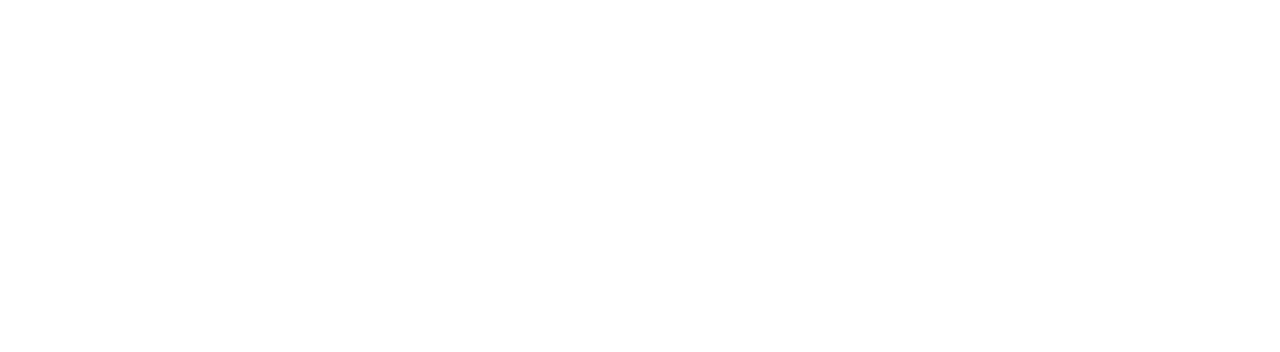
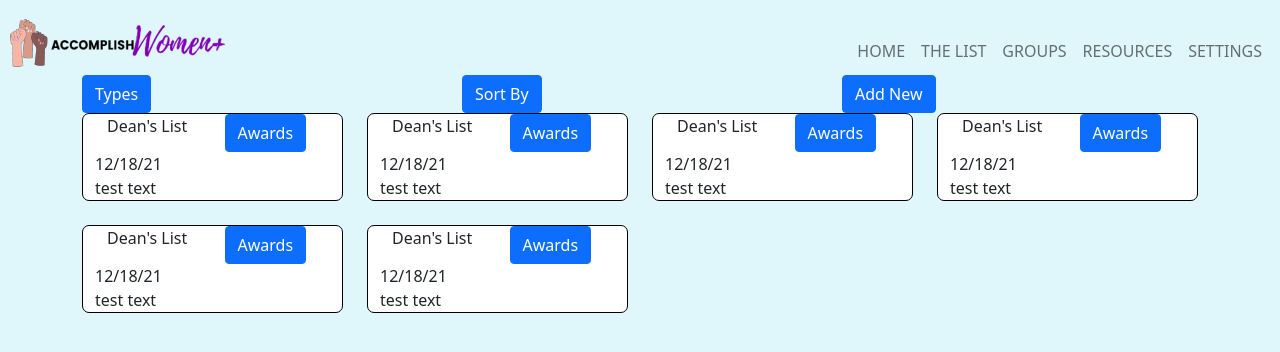
Before and after one commit to zoeyz101/technova-2021, a React (Create React App) app in the folder frontend/: page /list in a window 1280 px wide. Shown: the top 352 px of the page. Built offline with nearby package versions, Linux system fonts and the light colour scheme.

Commit message:
adding cards for accomplishments

```diff
--- a/frontend/src/App.js
+++ b/frontend/src/App.js
@@ -3,6 +3,7 @@
 
 import Landing from "./Pages/landing";
 import Home from "./Pages/home";
+import List from "./Pages/list"
 
 
 export default class App extends Component{
@@ -14,6 +15,7 @@
           <Switch>
             <Route exact path="/" component={Landing} />
             <Route path="/home" component={Home} />
+            <Route path="/list" component={List} />
           </Switch>
         </Router>
       </>
--- /dev/null
+++ b/frontend/src/Components/Accomplishment/index.js
@@ -0,0 +1,27 @@
+import React from "react";
+import { Container, Row, Col, Button } from 'react-bootstrap';
+import "./styles.scss";
+
+
+const Accomplishment = ({title,type,date,description}) =>{
+    return (
+        <Container className = "accomplishment">
+            <Row>
+                <Col>
+                    {title}
+                </Col>
+                <Col>
+                    <Button>{type}</Button>
+                </Col>
+            </Row>
+            <Row>
+                {date}
+            </Row>
+            <Row>
+                {description}
+            </Row>
+        </Container>
+    );
+}
+
+export default Accomplishment;
--- /dev/null
+++ b/frontend/src/Components/Accomplishment/styles.scss
@@ -0,0 +1,6 @@
+.accomplishment {
+  border: 1px solid #000000;
+  box-sizing: border-box;
+  border-radius: 7px;
+  background: #ffffff;
+}
--- a/frontend/src/Components/NavBar/index.js
+++ b/frontend/src/Components/NavBar/index.js
@@ -3,10 +3,10 @@
 import Nav from "react-bootstrap/Nav";
 import Navbar from "react-bootstrap/Navbar";
 import Image from "../../Images/logo.png";
-import Button from "react-bootstrap/Button";
 
 const NavBar = () => {
   return (
+    <>
     <Navbar collapseOnSelect expand="lg" bg="" variant="light" fixed="top">
       <Navbar.Brand href="/">
         <img
@@ -31,6 +31,7 @@
         </Nav>
       </Navbar.Collapse>
     </Navbar>
+    </>
   );
 };
 
--- /dev/null
+++ b/frontend/src/Pages/list.js
@@ -0,0 +1,47 @@
+import React from "react";
+import NavBar from "../Components/NavBar";
+import Accomplishment from "../Components/Accomplishment"
+import { Container, Row, Col, Button } from 'react-bootstrap';
+import "./list.scss";
+
+
+const List = () =>{
+    const sample_accomplishment = {
+        title: "Dean's List",
+        type: "Awards",
+        date: "12/18/21",
+        description: "test text"
+    }
+
+    const accomplishment_list = [sample_accomplishment, sample_accomplishment, sample_accomplishment, sample_accomplishment, sample_accomplishment, sample_accomplishment ]
+
+    return (
+        <>
+        <NavBar />
+        <Container className="list">
+            <Row>
+                <Col>
+                    <Button>Types</Button>
+                </Col>
+                <Col>
+                    <Button>Sort By</Button>
+                </Col>
+                <Col>
+                    <Button>Add New</Button>
+                </Col>
+            </Row>
+            <Row xs={1} md={4} className="g-4">
+               {
+                   accomplishment_list.map((accomplishment, index) =>(
+                    <Col>
+                        <Accomplishment title={accomplishment["title"]} type={accomplishment["type"]} date={accomplishment["date"]} description={accomplishment["description"]} />
+                    </Col>
+                   ))
+               }
+            </Row>
+        </Container>
+        </>
+    );
+}
+
+export default List;
--- /dev/null
+++ b/frontend/src/Pages/list.scss
@@ -0,0 +1,7 @@
+.list {
+  padding-top: 75px;
+  background: #dff6fb;
+}
+body {
+  background: #dff6fb;
+}
```
